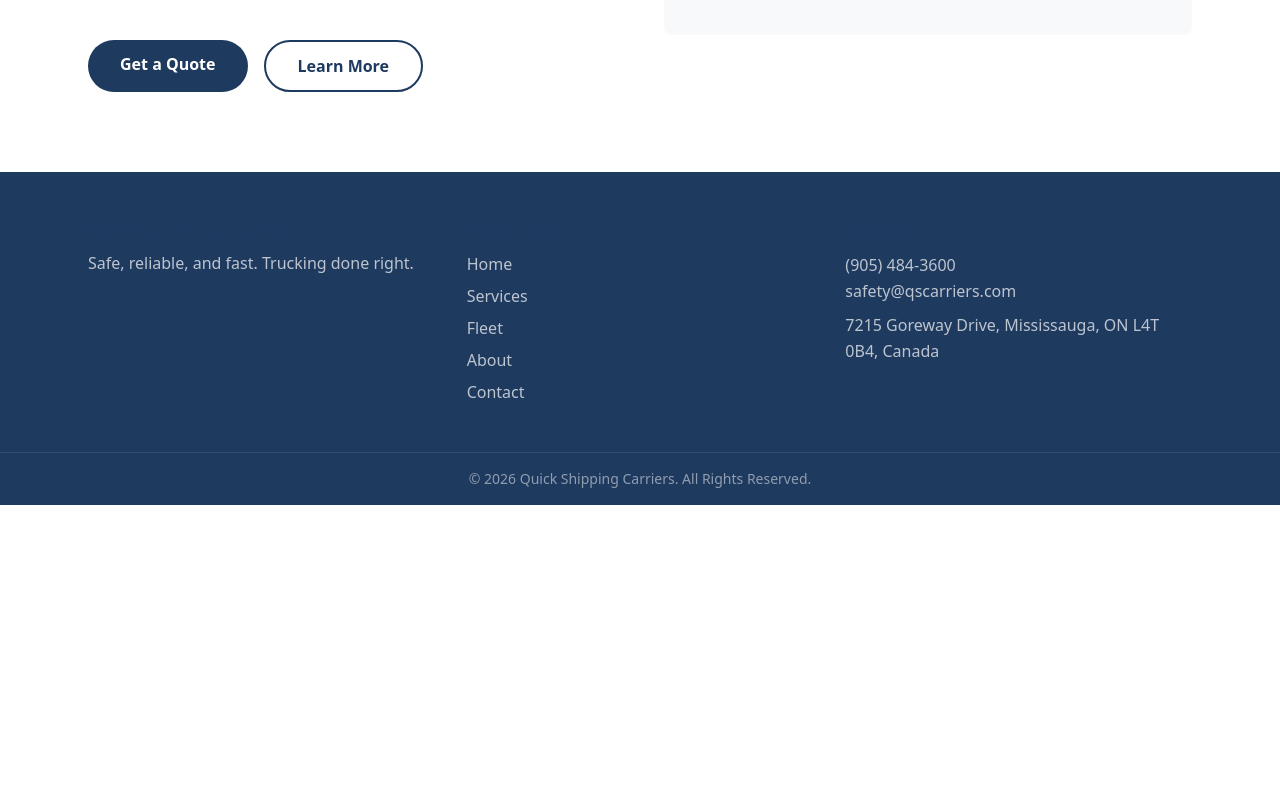
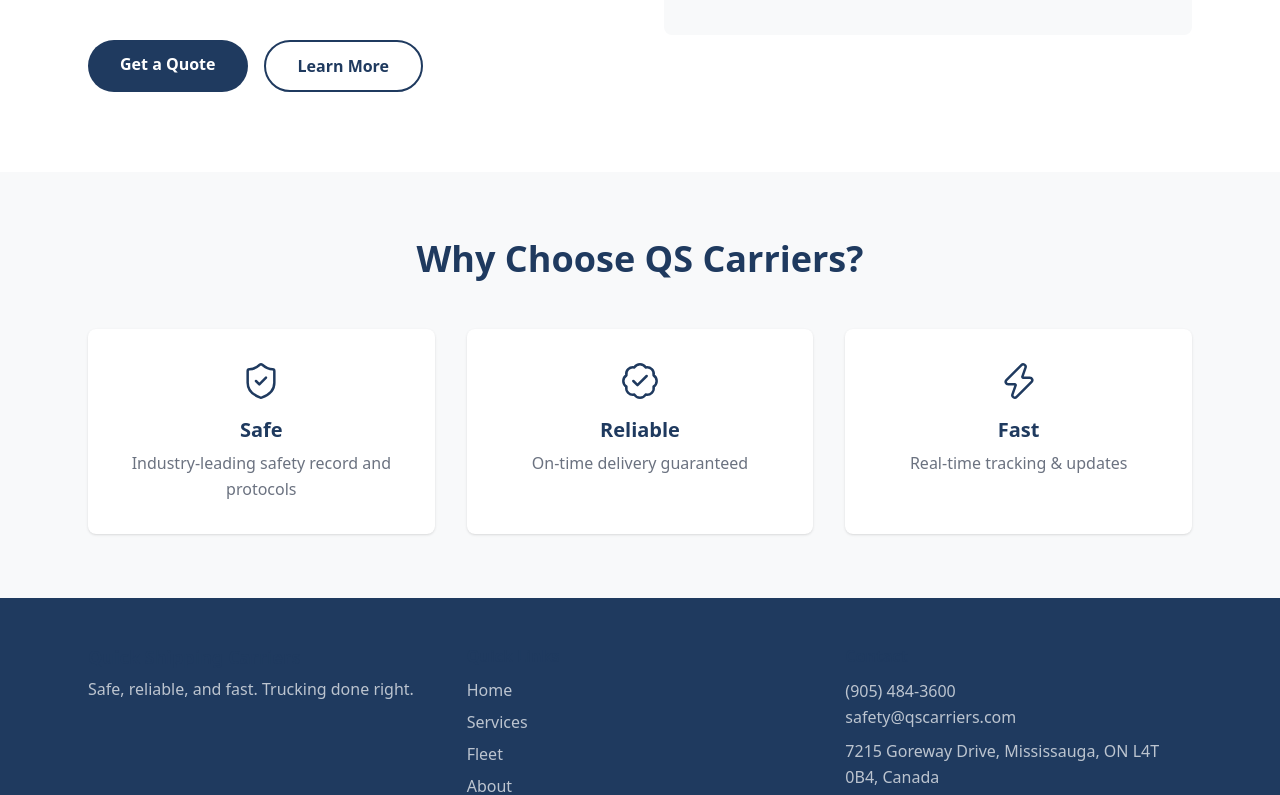
Before and after one commit to zeeshanrw/quick-shipping-carriers-website, a Next.js app: page / in a window 1280 px wide. Shown: the part 563-1358 px from the top of the page. Before the commit the page ends 1068 px from the top, so only its background shows below. Built offline with nearby package versions, Linux system fonts and the light colour scheme.

Commit message:
feat: replace emoji icons with lucide-react icons in TrustPillars

```diff
--- a/app/page.tsx
+++ b/app/page.tsx
@@ -1,9 +1,11 @@
 import Hero from "@/components/Hero";
+import TrustPillars from "@/components/TrustPillars";
 
 export default function Home() {
   return (
     <div className="bg-white">
       <Hero />
+      <TrustPillars />
       {/* More sections come here */}
     </div>
   );
--- /dev/null
+++ b/components/TrustPillars.tsx
@@ -0,0 +1,35 @@
+import { ShieldCheck, BadgeCheck, Zap } from "lucide-react";
+import { TRUST_PILLARS } from "@/lib/constants";
+
+const ICONS = {
+  ShieldCheck,
+  BadgeCheck,
+  Zap,
+} as const;
+
+export default function TrustPillars() {
+  return (
+    <section className="bg-gray-light py-16">
+      <div className="max-w-6xl mx-auto px-6">
+        <h2 className="text-3xl md:text-4xl text-center mb-12">
+          Why Choose QS Carriers?
+        </h2>
+        <div className="grid grid-cols-1 md:grid-cols-3 gap-8">
+          {TRUST_PILLARS.map((pillar) => {
+            const Icon = ICONS[pillar.icon as keyof typeof ICONS];
+            return (
+              <div
+                key={pillar.title}
+                className="bg-white rounded-lg p-8 text-center shadow-sm"
+              >
+                <Icon className="w-10 h-10 text-navy mx-auto mb-4" strokeWidth={1.5} />
+                <h3 className="text-xl mb-2">{pillar.title}</h3>
+                <p className="text-gray-medium">{pillar.description}</p>
+              </div>
+            );
+          })}
+        </div>
+      </div>
+    </section>
+  );
+}
--- a/lib/constants.ts
+++ b/lib/constants.ts
@@ -85,19 +85,19 @@
 
 export const TRUST_PILLARS = [
   {
-    icon: '🛡️',
-    title: 'Safe',
-    description: 'Industry-leading safety record and protocols',
+    icon: "ShieldCheck",
+    title: "Safe",
+    description: "Industry-leading safety record and protocols",
   },
   {
-    icon: '✅',
-    title: 'Reliable',
-    description: 'On-time delivery guaranteed',
+    icon: "BadgeCheck",
+    title: "Reliable",
+    description: "On-time delivery guaranteed",
   },
   {
-    icon: '⚡',
-    title: 'Fast',
-    description: 'Real-time tracking & updates',
+    icon: "Zap",
+    title: "Fast",
+    description: "Real-time tracking & updates",
   },
 ];
 
--- a/package.json
+++ b/package.json
@@ -9,6 +9,7 @@
     "lint": "eslint"
   },
   "dependencies": {
+    "lucide-react": "^1.23.0",
     "next": "16.2.10",
     "react": "19.2.4",
     "react-dom": "19.2.4",
```
Also changed, not shown: 1 other file (tests, documents, lock files or other folders).
